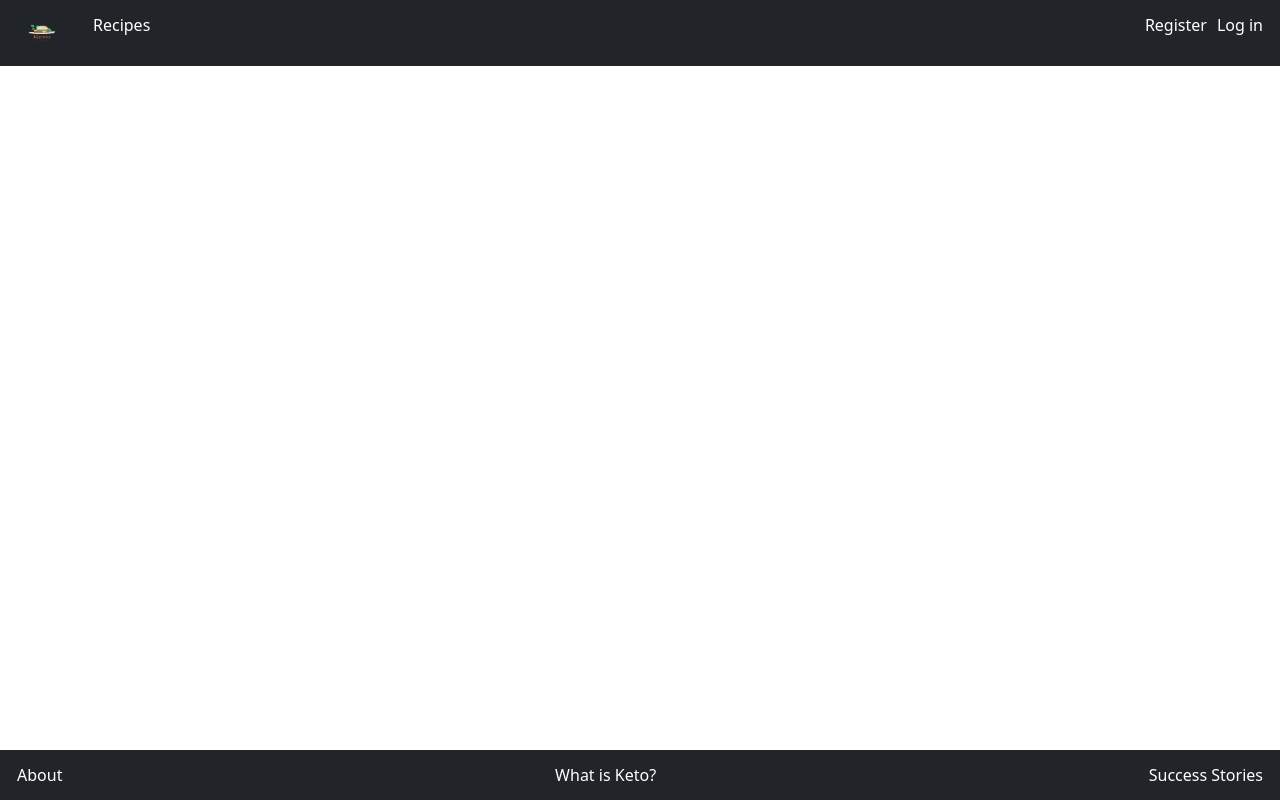
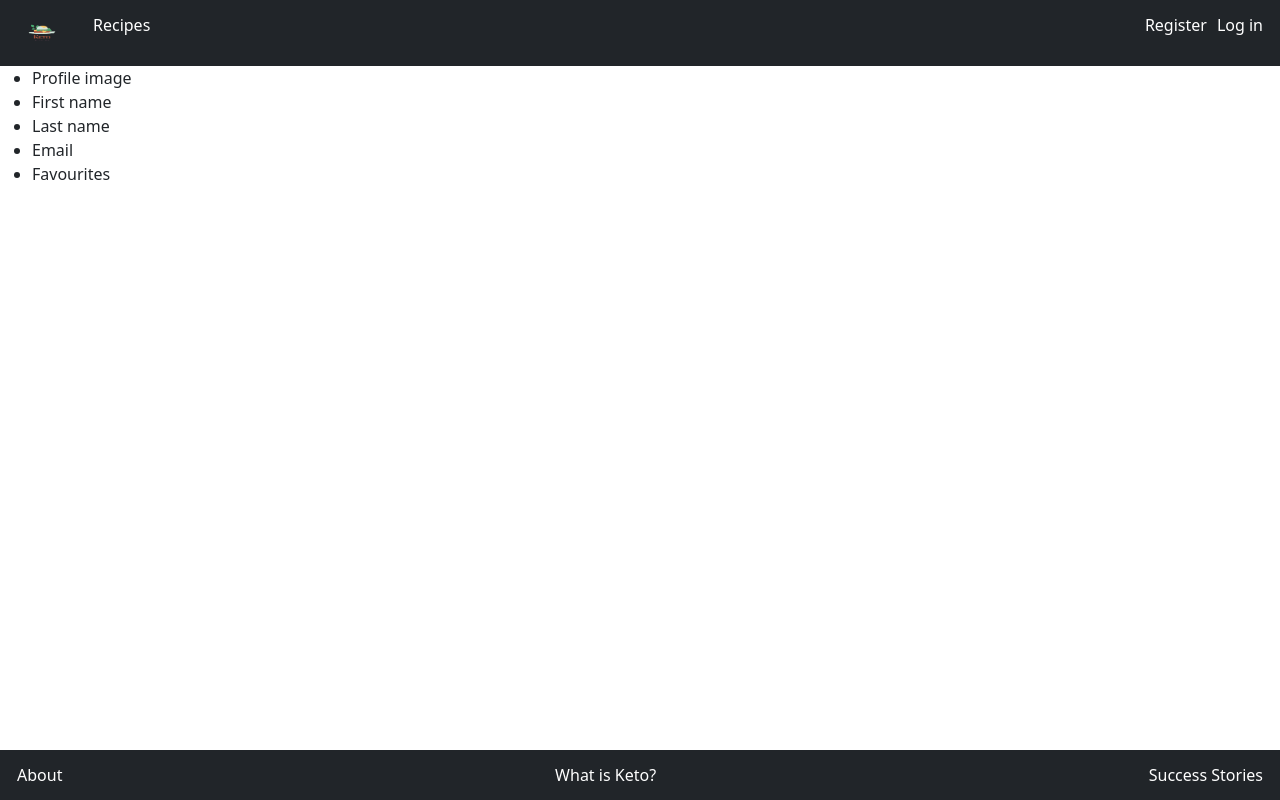
Before and after one commit to sallyali7/sei-project-three-fe, a React (Create React App) app: page /profile in a window 1280 px wide. Built offline with nearby package versions, Linux system fonts and the light colour scheme.

Commit message:
added skeleton profile page

```diff
--- a/src/App.js
+++ b/src/App.js
@@ -1,6 +1,6 @@
 import React from 'react'
 // import axios from 'axios'
-import { BrowserRouter, Switch, Route } from  'react-router-dom'
+import { BrowserRouter, Switch, Route } from 'react-router-dom'
 import LandingPage from './common/LandingPage'
 import Register from './auth/Register'
 import Navbar from './common/Navbar'
@@ -11,6 +11,10 @@ import About from './common/FooterFiles/About'
 import Keto from './common/FooterFiles/Keto'
 import RecipesPage from './common/recipes/Recipes'
 import ShowRecipes from './common/recipes/ShowRecipe'
+import Profile from './common/Profile'
+
+// test
+// import Profile from './common/Profile'
 
 
 function App() {
@@ -41,12 +45,15 @@ function App() {
         <Route exact path="/recipes">
           <RecipesPage />
         </Route>
+        <Route exact path="/profile">
+          <Profile />
+        </Route>
       </Switch>
       <Footer />
       <Switch>
-        <Route path="/about" component={About}/>
-        <Route path="/stories" component={Stories}/>
-        <Route path="/whatisketo" component={Keto}/>
+        <Route path="/about" component={About} />
+        <Route path="/stories" component={Stories} />
+        <Route path="/whatisketo" component={Keto} />
       </Switch>
     </BrowserRouter>
   )
--- a/src/common/Navbar.js
+++ b/src/common/Navbar.js
@@ -8,6 +8,8 @@ function Navbar() {
 
   const handleLogout = () => {
     removeToken()
+    // force update here
+    // this.forceUpdate()
     history.push('/')
     // createNotification('Come back again soon!')
   }
@@ -29,15 +31,20 @@ function Navbar() {
             </>
           )}
           {isAuth && (
-            <button
-              className="nav-item"
-              onClick={handleLogout}
-            >Log Out
-            </button>
+            <>
+              <Link to="/profile" className="nav-item">
+                Profile
+              </Link>
+              <button
+                className="nav-item"
+                onClick={handleLogout}
+              >Log Out
+              </button>
+            </>
           )}
         </div>
       </div>
-    </nav>
+    </nav >
   )
 }
 
--- /dev/null
+++ b/src/common/Profile.js
@@ -0,0 +1,13 @@
+function Profile() {
+  return (
+    <ul>
+      <li>Profile image</li>
+      <li>First name</li>
+      <li>Last name</li>
+      <li>Email</li>
+      <li>Favourites</li>
+    </ul>
+  )
+}
+
+export default Profile
```
